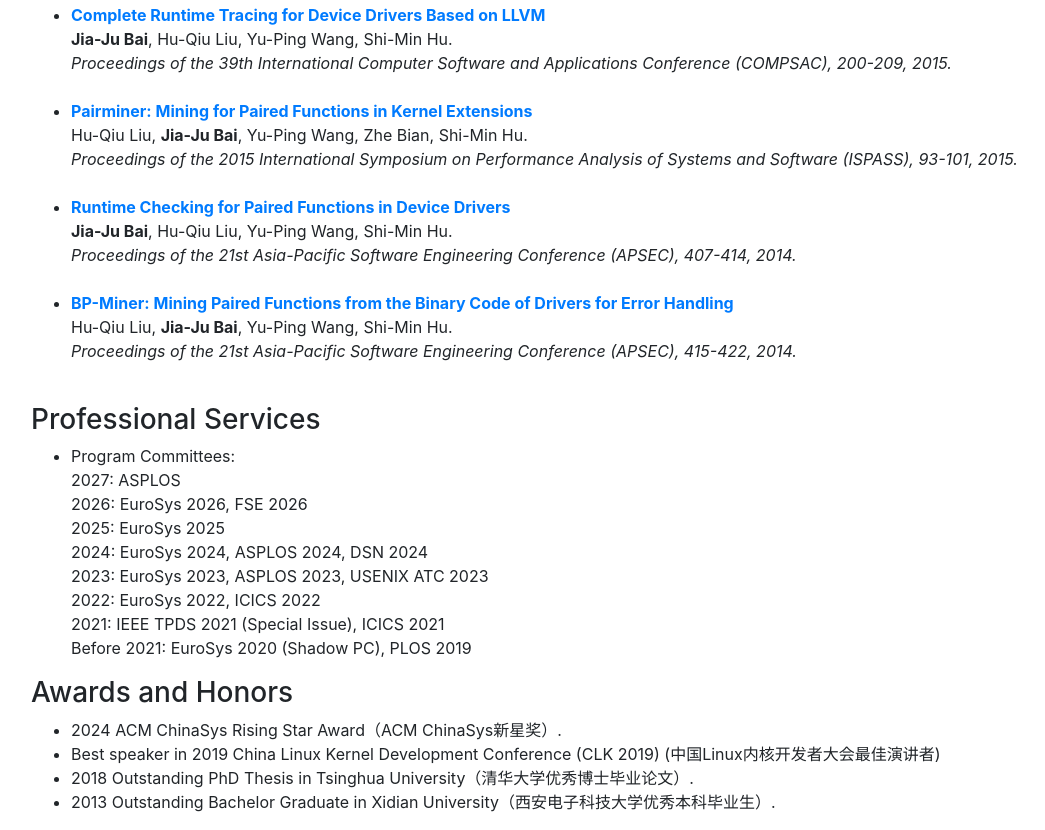
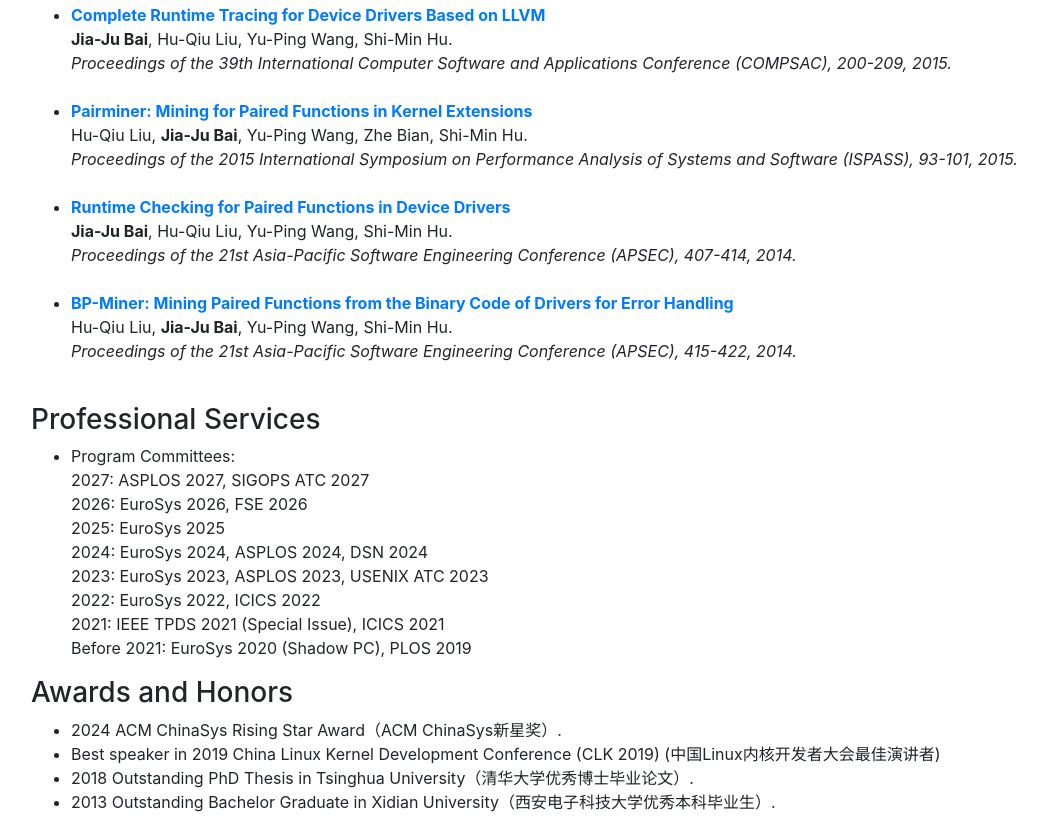
Before and after one commit to baijiaju/baijiaju.github.io, a plain HTML site: page index.html in a window 1280 px wide. Shown: the part 3850-4680 px from the top of the page, without its empty margins (54-1099 px from the left). Drawn offline with nearby package versions, Linux system fonts and the light colour scheme.

Commit message:
Update index.html

```diff
--- a/index.html
+++ b/index.html
@@ -243,7 +243,7 @@
 			</h3>
 			<ul>
 				<li> Program Committees:<br>
-					2027: ASPLOS<br>
+					2027: ASPLOS 2027, SIGOPS ATC 2027<br>
 					2026: EuroSys 2026, FSE 2026<br>
 					2025: EuroSys 2025<br>
 					2024: EuroSys 2024, ASPLOS 2024, DSN 2024<br>
```
